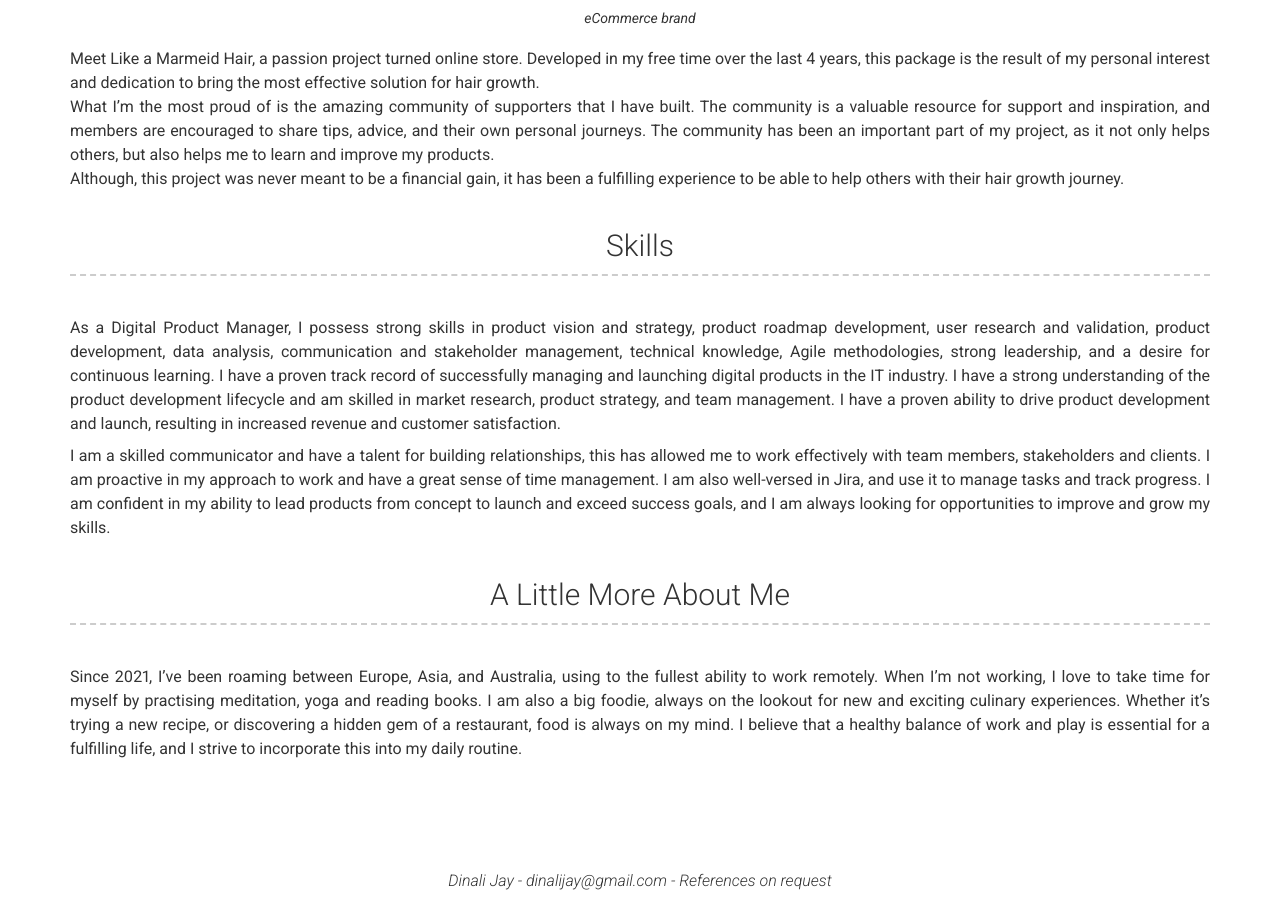
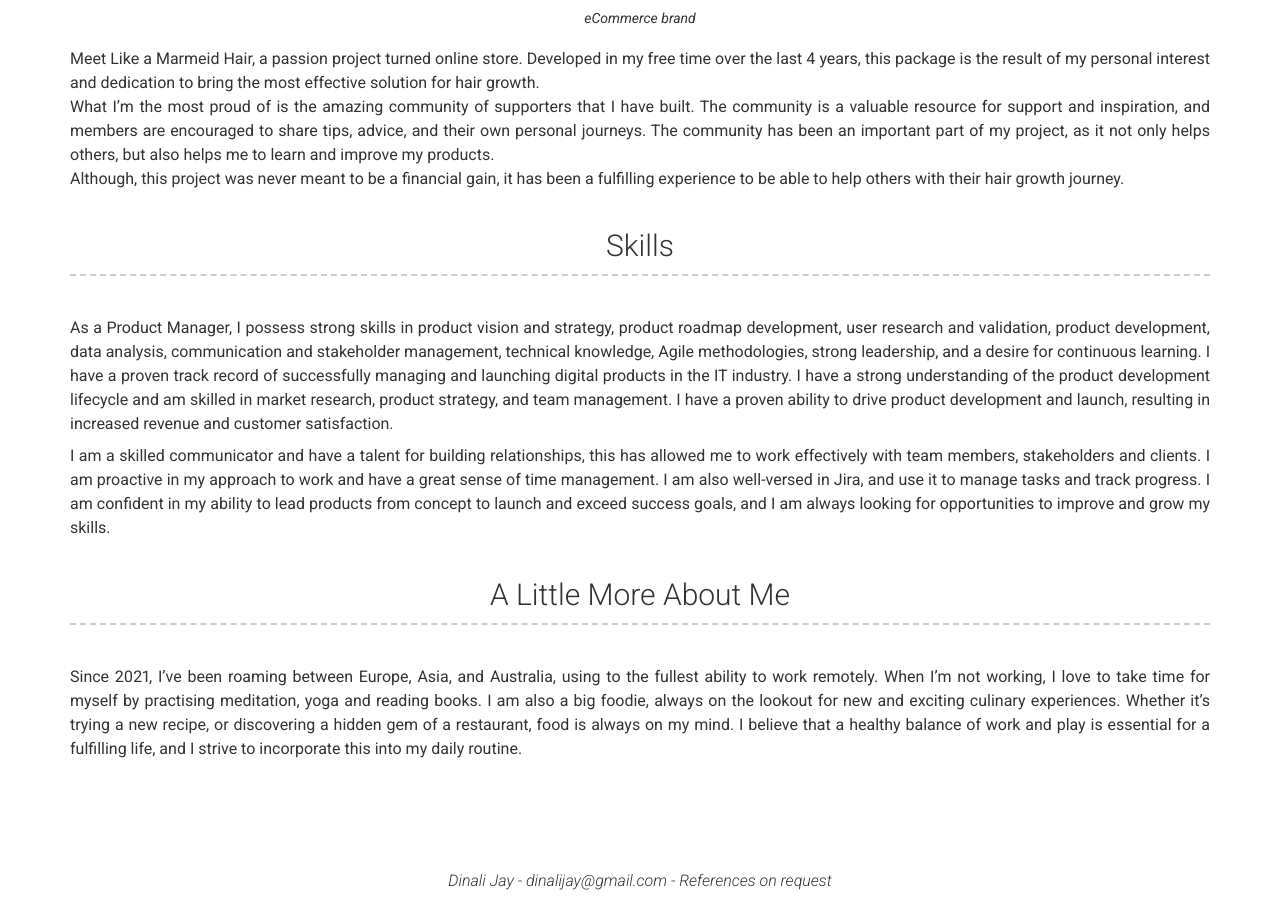
Before and after one commit to dontgimmedrama/dinali, a Jekyll site: the page built from index.md, in a window 1280 px wide and 900 px high, scrolled down 3908 px. Built offline with Jekyll 4.4.1, drawn with Linux system fonts in a browser that asks for light colours; nearby versions of some CDN libraries.

Commit message:
Add files via upload

```diff
--- a/_config.yml
+++ b/_config.yml
@@ -227,7 +227,7 @@ content:
   - title: Skills
     layout: text
     content: | # this will include new lines to allow paragraphs
-      As a Digital Product Manager, I possess strong skills in product vision and strategy, product roadmap development, user research and validation, product development, data analysis, communication and stakeholder management, technical knowledge, Agile methodologies, strong leadership, and a desire for continuous learning. I have a proven track record of successfully managing and launching digital products in the IT industry. I have a strong understanding of the product development lifecycle and am skilled in market research, product strategy, and team management. I have a proven ability to drive product development and launch, resulting in increased revenue and customer satisfaction.
+      As a Product Manager, I possess strong skills in product vision and strategy, product roadmap development, user research and validation, product development, data analysis, communication and stakeholder management, technical knowledge, Agile methodologies, strong leadership, and a desire for continuous learning. I have a proven track record of successfully managing and launching digital products in the IT industry. I have a strong understanding of the product development lifecycle and am skilled in market research, product strategy, and team management. I have a proven ability to drive product development and launch, resulting in increased revenue and customer satisfaction.
 
       I am a skilled communicator and have a talent for building relationships, this has allowed me to work effectively with team members, stakeholders and clients. I am proactive in my approach to work and have a great sense of time management. I am also well-versed in Jira, and use it to manage tasks and track progress. I am confident in my ability to lead products from concept to launch and exceed success goals, and I am always looking for opportunities to improve and grow my skills.
   - title: A Little More About Me
```
